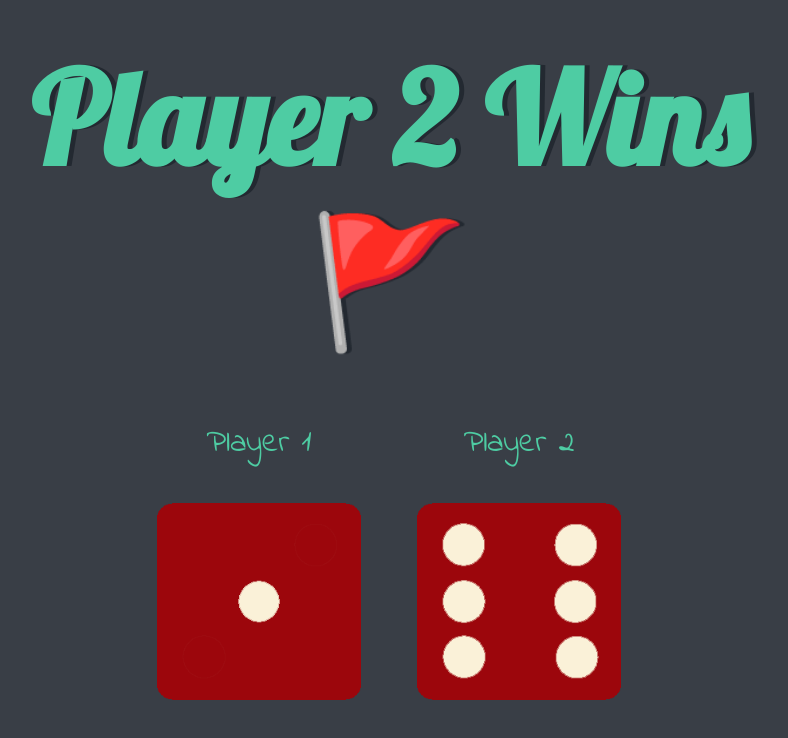
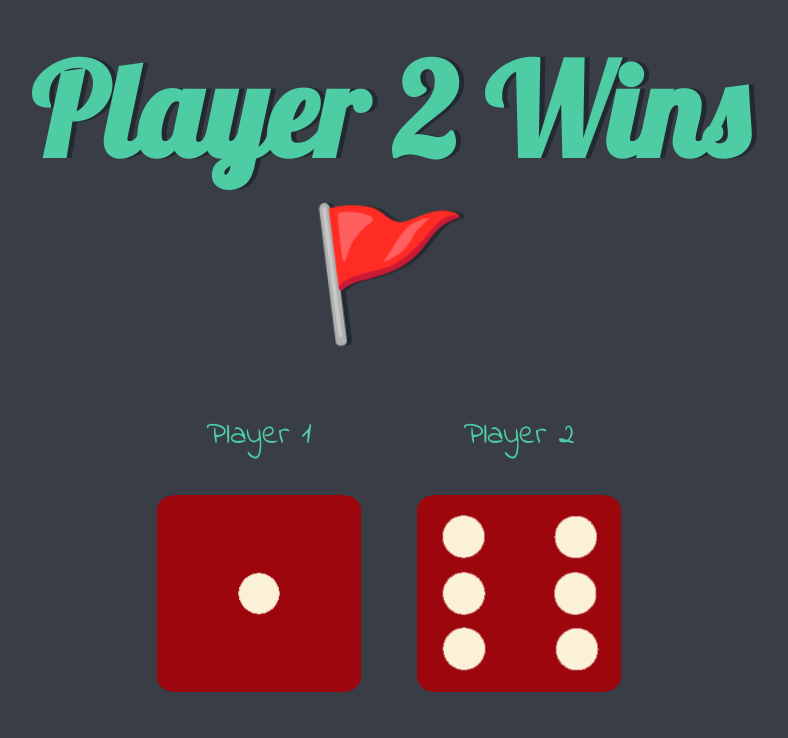
Before and after one commit to vedadvardo00/dicee-game-js, a plain HTML site: page index.html in a window 1280 px wide. Shown: the whole page, without its empty margins (251-1039 px from the left). Drawn offline with Linux system fonts and the light colour scheme.

Commit message:
Update styles.css

```diff
--- a/styles.css
+++ b/styles.css
@@ -1,8 +1,3 @@
-body{
-  display: flex;
-  align-content: center;
-  justify-content: center;
-}
 .container {
   width: 70%;
   margin: auto;
```
